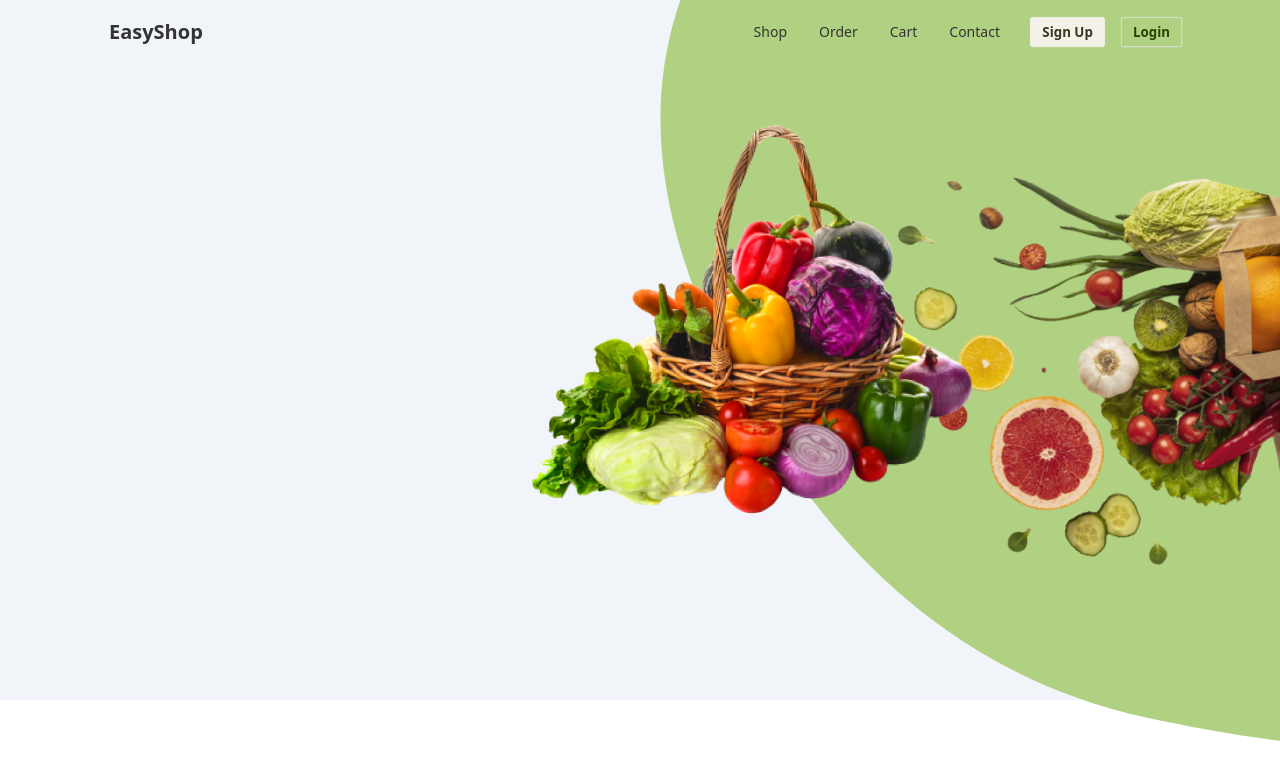
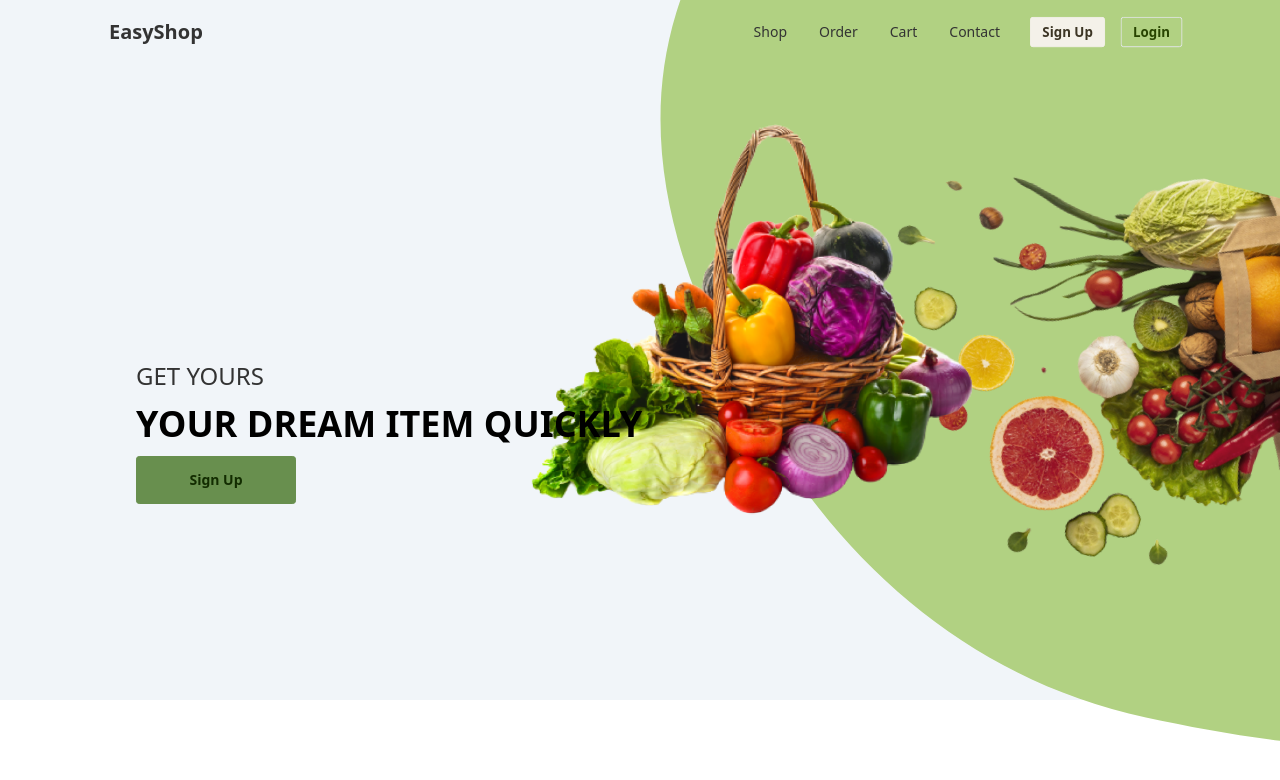
Before and after one commit to wildanfadh/EasyShop, a React (Vite) app: page / in a window 1280 px wide. Shown: the top 780 px of the page. Built offline with nearby package versions, Linux system fonts and the light colour scheme.

Commit message:
update banner

```diff
--- a/src/views/main/home/index.tsx
+++ b/src/views/main/home/index.tsx
@@ -9,6 +9,13 @@ export const HomeMainViews = () => {
   return (
     <div>
       <div className="flex w-full h-[700px] bg-slate-100">
+        <div className="flex flex-col space-y-3 absolute top-36 p-10 lg:top-80 lg:left-24 z-10">
+          <h5 className="text-2xl">GET YOURS</h5>
+          <h3 className="font-bold text-black font-sans text-4xl">
+            YOUR DREAM ITEM QUICKLY
+          </h3>
+          <button className="btn btn-secondary lg:w-40">Sign Up</button>
+        </div>
         <img
           src={heroVector}
           alt="vector1"
```
